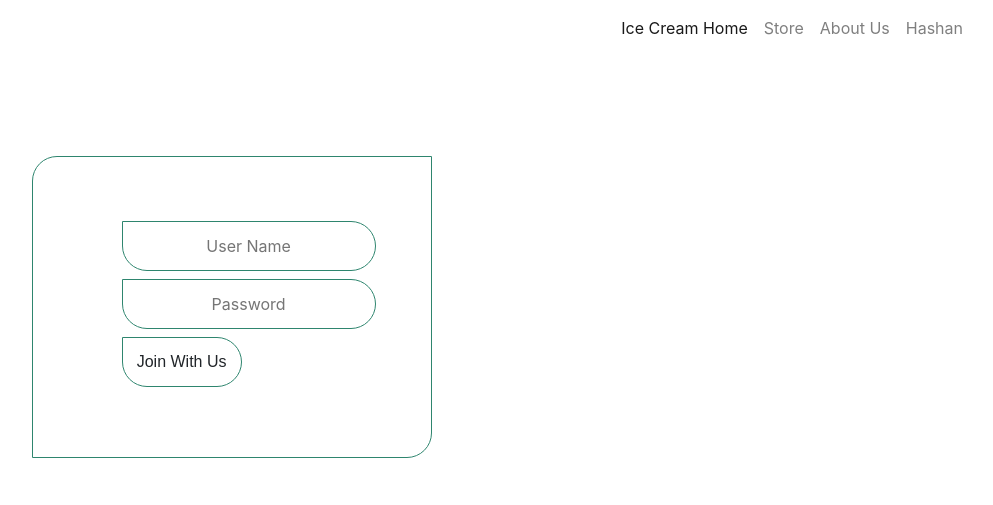
After one commit to hexhad/FROZEN, a CodeIgniter app: the page made by application/views/login.php in a window 1280 px wide. The commit adds this page. Shown: the top 505 px of the page, without its empty margins (53-1046 px from the left). Run offline with CodeIgniter, Linux system fonts and the light colour scheme; some libraries are stand-ins or nearby versions.

Commit message:
login/signup

```diff
--- /dev/null
+++ b/application/views/login.php
@@ -0,0 +1,86 @@
+<!DOCTYPE html>
+<html>
+<head>
+    <meta charset='utf-8'>
+    <meta http-equiv='X-UA-Compatible' content='IE=edge'>
+    <title>FROZEN</title>
+    <link rel="icon" href="src/frozenx700.png">
+    <meta name='viewport' content='width=device-width, initial-scale=1'>
+    <script src='jquery/jquery-3.4.1.min.js'></script>
+    <script src='bootstrap/js/bootstrap.min.js'></script>
+
+    <link rel='stylesheet' type='text/css' media='screen' href='bootstrap/css/bootstrap.min.css'>
+    <link rel='stylesheet' type='text/css' media='screen' href='css/style.css'>
+</head>
+<body>
+
+    <!-- navigation -->
+    <nav class="navbar navbar-expand-lg navbar-light ">
+        <a class="navbar-brand" href="#">
+          <!-- <img src="src/frozen.jpg" style="height: 30px;"> -->
+        </a>
+        <button class="navbar-toggler" type="button" data-toggle="collapse" data-target="#navbarNav" aria-controls="navbarNav" aria-expanded="false" aria-label="Toggle navigation">
+          <span class="navbar-toggler-icon"></span>
+        </button>
+        <div class="collapse navbar-collapse" id="navbarNav">
+          <ul class="navbar-nav ml-auto">
+            <li class="nav-item active">
+              <a class="nav-link wht-blk" href="temp.html" >Ice Cream Home</a>
+            </li>
+            <li class="nav-item">
+              <a class="nav-link wht-blk" href="#">Store</a>
+            </li>
+            <li class="nav-item">
+              <a class="nav-link wht-blk" href="#">About Us</a>
+            </li>
+            <li class="nav-item">
+              <a class="nav-link wht-blk" href="#">Hashan</a>
+            </li>
+          </ul>
+        </div>
+    </nav>
+    <!-- end of navigation -->
+    <!-- mid content -->
+
+    <div class="container">
+
+        <div class="col-md-6 rect-curv-sign" >
+            <!-- <div class="rect-curv" style="border-bottom-left-radius: 0%;border-top-left-radius: 25px; right: 0px;"></div>  -->
+            <div class="" style="padding-top: 4rem;padding-bottom: 4rem;padding-left: 20%;">
+                <table>
+                    <td>
+                        <tr>
+                            <div class="btn-row-sign">
+                                <input type="text" class="input-text" placeholder="User Name">
+                            </div>
+                        </tr>
+                    </td>
+                    <td>
+                        <tr>
+                            <div class="btn-row-sign" style="margin-top: 0.5rem;">
+                                <input type="password" class="input-text" placeholder="Password" >
+                            </div>
+                        </tr>
+                    </td>
+                    <td>
+                        <tr>
+                            <div class="btn-row" style="margin-top: 0.5rem;">
+                                <a href="#" class="btn">Join With Us<span class="btn-span to-right"></span></a>
+                            </div>
+                        </tr>
+                    </td>
+                </table>
+            </div>
+        </div>
+        <div class="col-md-6">
+
+        </div>
+
+  </div>
+  <div>
+    <br>
+    <br>
+  </div>
+
+</body>
+</html>
--- a/application/views/main.php
+++ b/application/views/main.php
@@ -58,9 +58,11 @@
             </p>
             <br>
             <div class="btn-row">
-              <a href="#" class="btn">LogIn<span class="btn-span to-right"></span></a>
-              <a href="#" class="btn" style="background-color:#8abaae">SignUp<span class="btn-span to-right"></span></a>
+              <a href="#" class="btn">Join With Us<span class="btn-span to-right"></span></a>
+              <a href="#" class="btn" style="background-color:#8abaae;">LogIn<span class="btn-span to-right"></span></a>
+              <input type="text" class="input-text">
             </div>
+
         </div>
         <div class="col-md-6">
           <div id="carouselExampleControls" class="carousel slide" data-ride="carousel">
--- a/css/style.css
+++ b/css/style.css
@@ -32,6 +32,19 @@ body{
     position: absolute;
     right: 150px;
 
+}
+.btn-row-sign{
+    width: 120px;
+    height: 50px;
+}
+
+.rect-curv-sign{
+    position: relative;
+    border-bottom-right-radius: 25px;
+    border-top-left-radius: 25px;
+    width: 400px ;
+    margin-top: 100px;
+    border: 1px solid #2e856e;
 }
 /* .h-n-signup{
 
@@ -75,6 +88,15 @@ body{
     position: relative;
 }
 
+.input-text{
+    height: 50px;
+    border-radius: 25px;
+    border-top-left-radius: 0%;
+    border: 1px solid #2e856e;
+    text-align: center;
+    background:transparent;
+}
+
 .btn-row .btn .btn-span{
     background: #2e856e ;
     border-radius: 25px;
@@ -112,4 +134,5 @@ body{
     .rect-curv{
         opacity: 0%;
     }
+
 }
```
Also changed, not shown: hash.html (added, +86 -0 lines).
